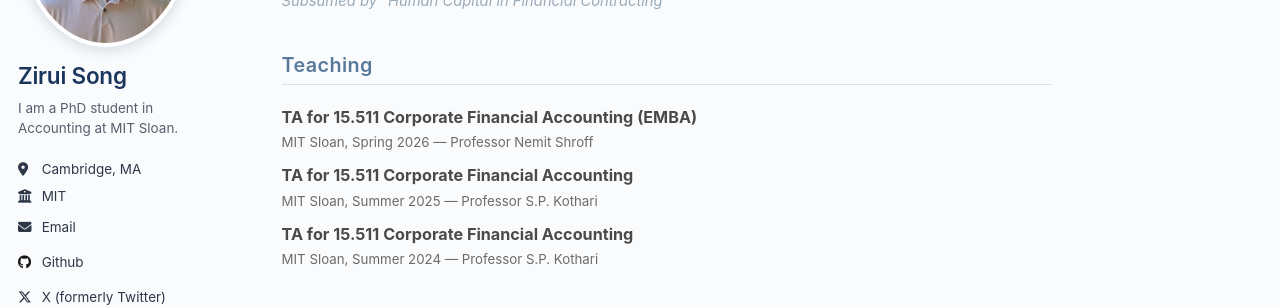
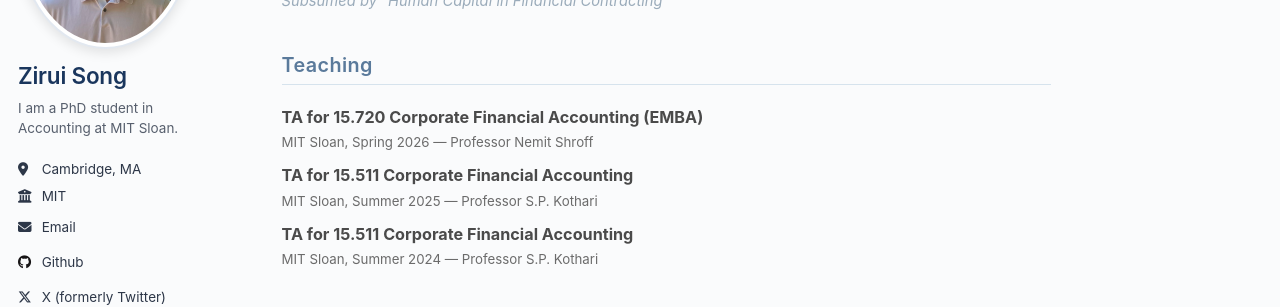
Before and after one commit to zirui-song/zirui-song.github.io, a Jekyll site: the page built from _pages/about.md, in a window 1280 px wide and 900 px high, scrolled down 890 px. Shown: the part 280-587 px from the top of the window. Built offline with Jekyll 4.4.1, drawn with Linux system fonts in a browser that asks for light colours.

Commit message:
Fix EMBA course number to 15.720
Co-Authored-By: Claude Opus 4.6 <noreply@anthropic.com>

```diff
--- a/_pages/about.md
+++ b/_pages/about.md
@@ -168,7 +168,7 @@ My research interests are <strong>Banking</strong>, <strong>Debt Contracting</st
 <h2>Teaching</h2>
 
 <div class="teaching-item">
-  <strong>TA for 15.511 Corporate Financial Accounting (EMBA)</strong><br>
+  <strong>TA for 15.720 Corporate Financial Accounting (EMBA)</strong><br>
   <span class="teaching-detail">MIT Sloan, Spring 2026 — Professor Nemit Shroff</span>
 </div>
 
```
